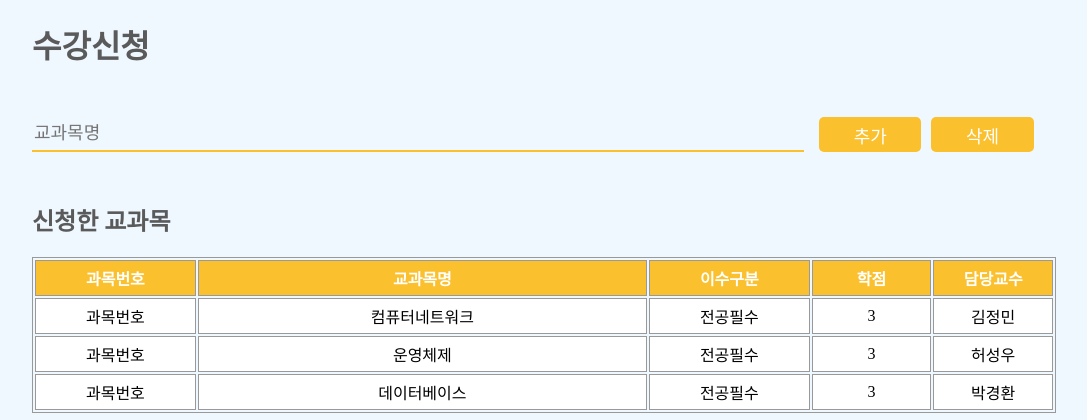
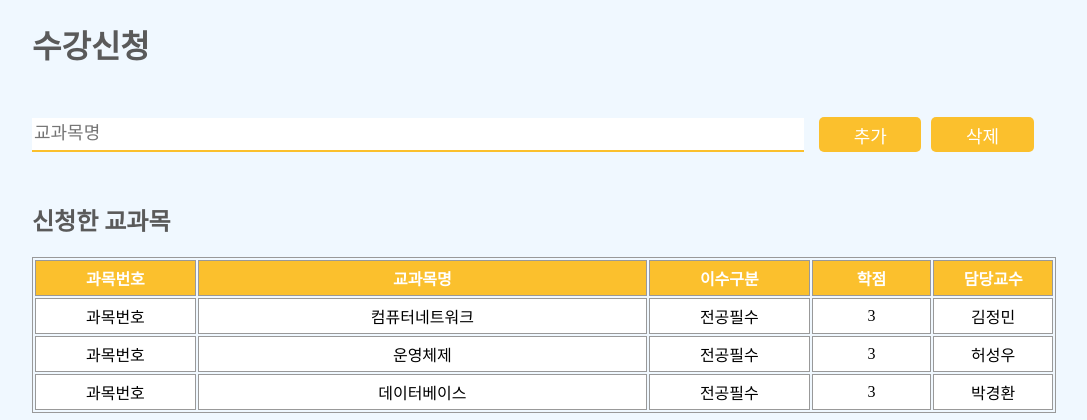
Before and after one commit to gangmin2/grade-3, a web app: file Software-Architecture/swProject/html/registration.html in a window 1280 px wide. Shown: the top 420 px of the page, without its empty margins (6-1093 px from the left). Run offline with its HTML, style and script files only (its server is not run), Linux system fonts and the light colour scheme.

Commit message:
css 수정

```diff
--- a/Software-Architecture/swProject/css/registration.css
+++ b/Software-Architecture/swProject/css/registration.css
@@ -16,7 +16,6 @@ form {
     align-items: center;
 }
 input {
-    background-color: aliceblue;
     height: 30px;
     width: 60vw;
     border-width: 0px;
```
